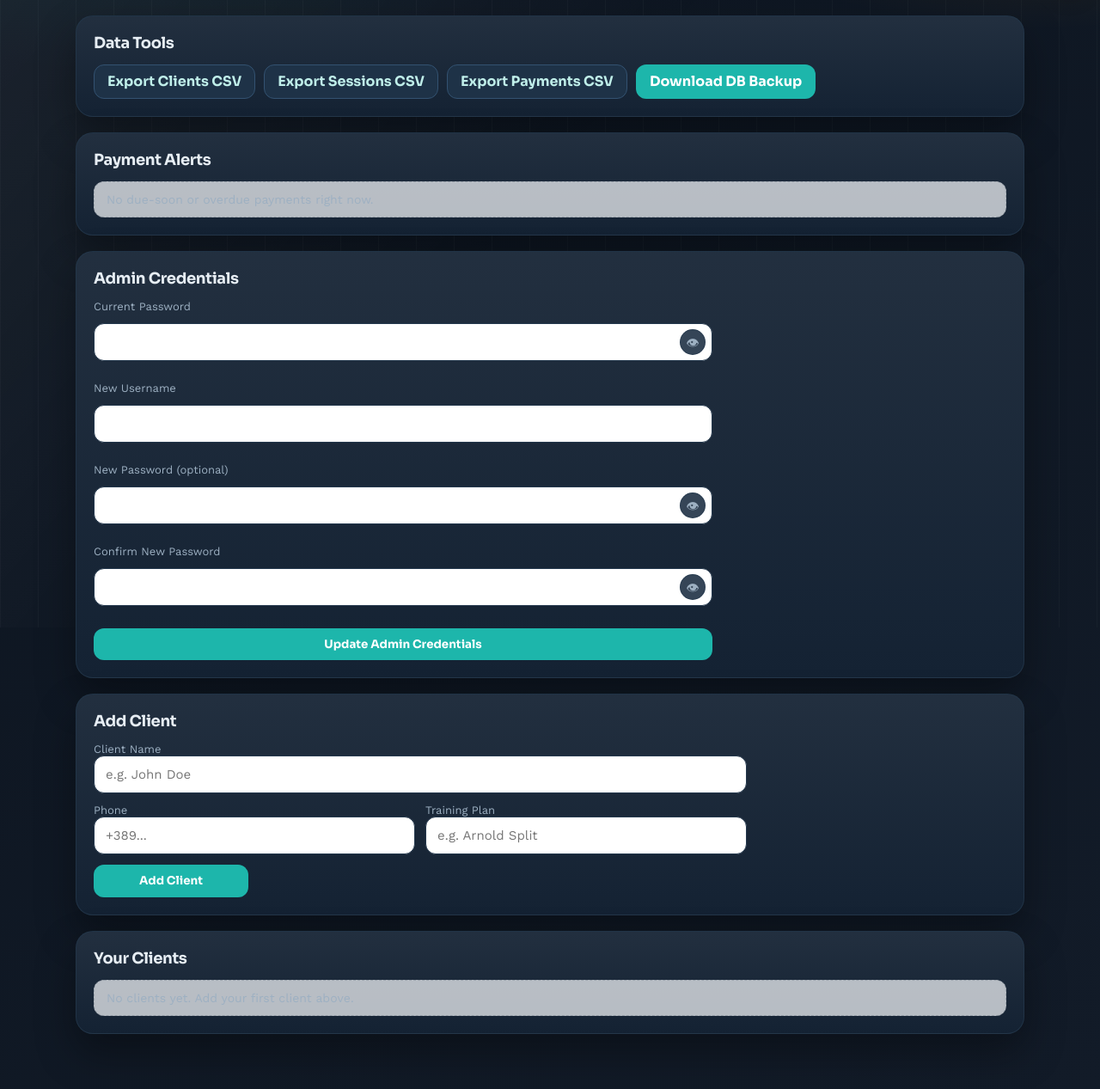
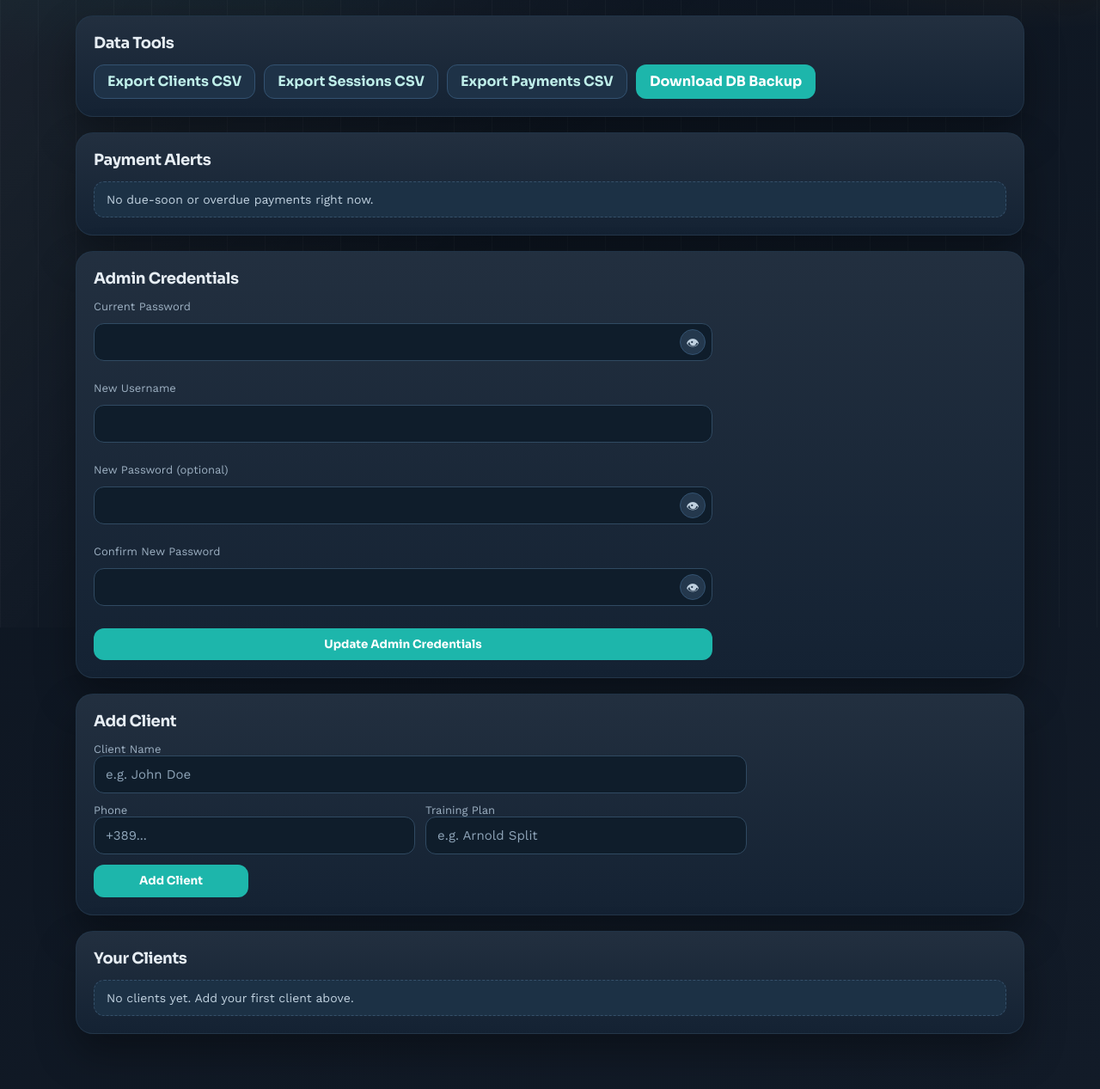
Before and after one commit to damjanatanasovski26-gif/Dame-s-Client-App, a Flask app: page / in a window 1280 px wide. Shown: the part 70-1337 px from the top of the page at 86% size. Run offline with Flask 3, Linux system fonts and the light colour scheme; the visitor is signed in with stand-in values (Sample User, id 1); data that the repository does not hold is empty.

Commit message:
Fix dark-theme input and empty-state contrast

```diff
--- a/static/style.css
+++ b/static/style.css
@@ -187,6 +187,21 @@ h3{ margin:0 0 14px; font-size:18px; font-weight:700; }
   border-color:rgba(15,118,110,.46);
   box-shadow:0 0 0 4px rgba(15,118,110,.14);
   transform:translateY(-1px);
+}
+
+[data-theme="dark"] .input{
+  background:#0f1d2b;
+  color:#e6edf3;
+  border-color:#304a62;
+}
+
+[data-theme="dark"] .input::placeholder{
+  color:#8ea4b8;
+}
+
+[data-theme="dark"] .input:focus{
+  border-color:rgba(29,182,171,.58);
+  box-shadow:0 0 0 4px rgba(29,182,171,.16);
 }
 
 .btn{
@@ -393,6 +408,12 @@ tbody tr:nth-child(even) td{
   border-radius:12px;
   padding:12px 14px;
   font-size:14px;
+}
+
+[data-theme="dark"] .empty-state{
+  border-color:#35506a;
+  background:#1c3145;
+  color:#c2d3e1;
 }
 tr:last-child td{ border-bottom:0; }
 
@@ -674,6 +695,12 @@ tr:last-child td{ border-bottom:0; }
 
 .password-toggle:hover{
   color:var(--text);
+}
+
+[data-theme="dark"] .password-toggle{
+  border-color:#335271;
+  background:#24384d;
+  color:#bfd0df;
 }
 
 .password-toggle:disabled{
```
